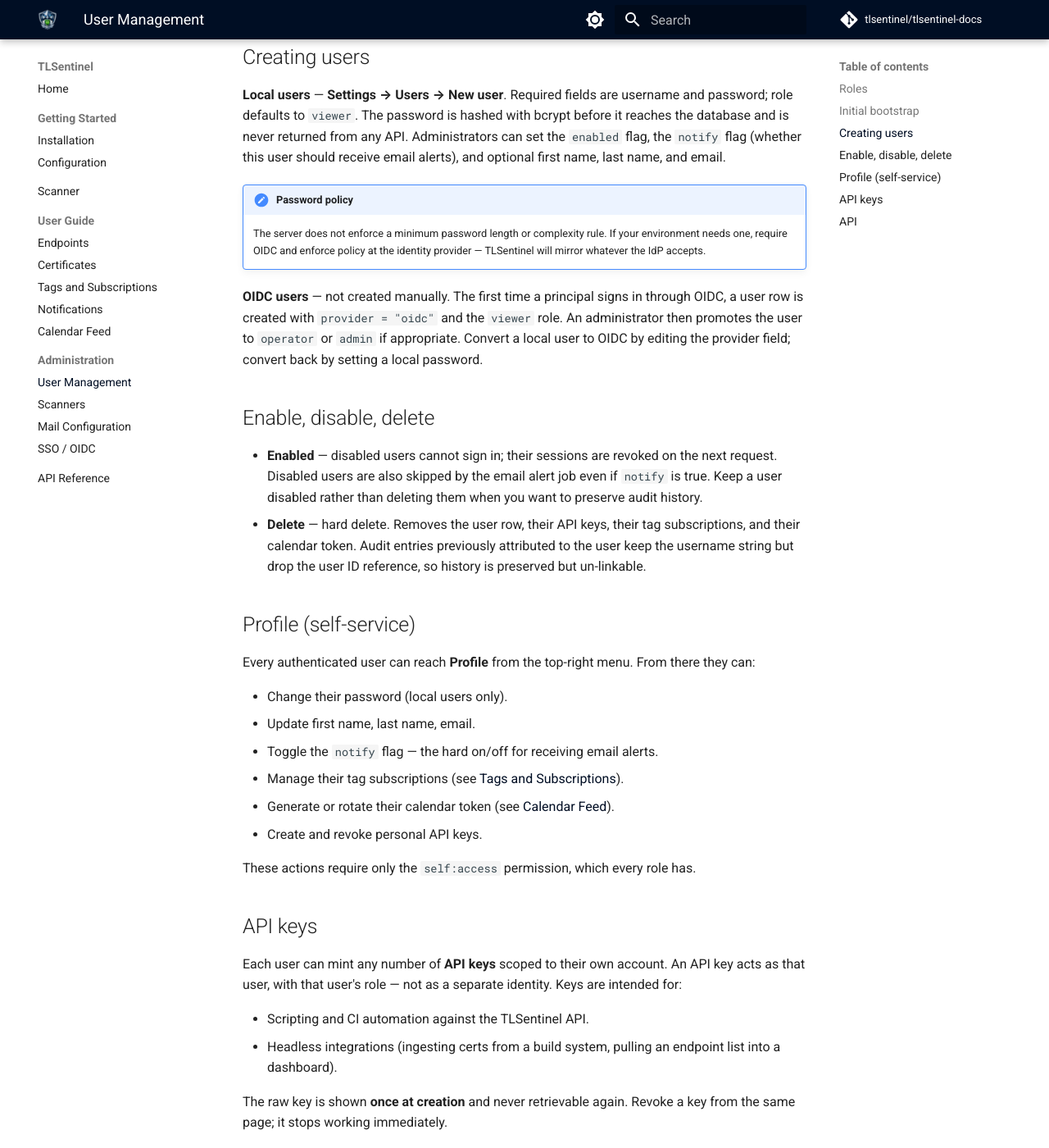
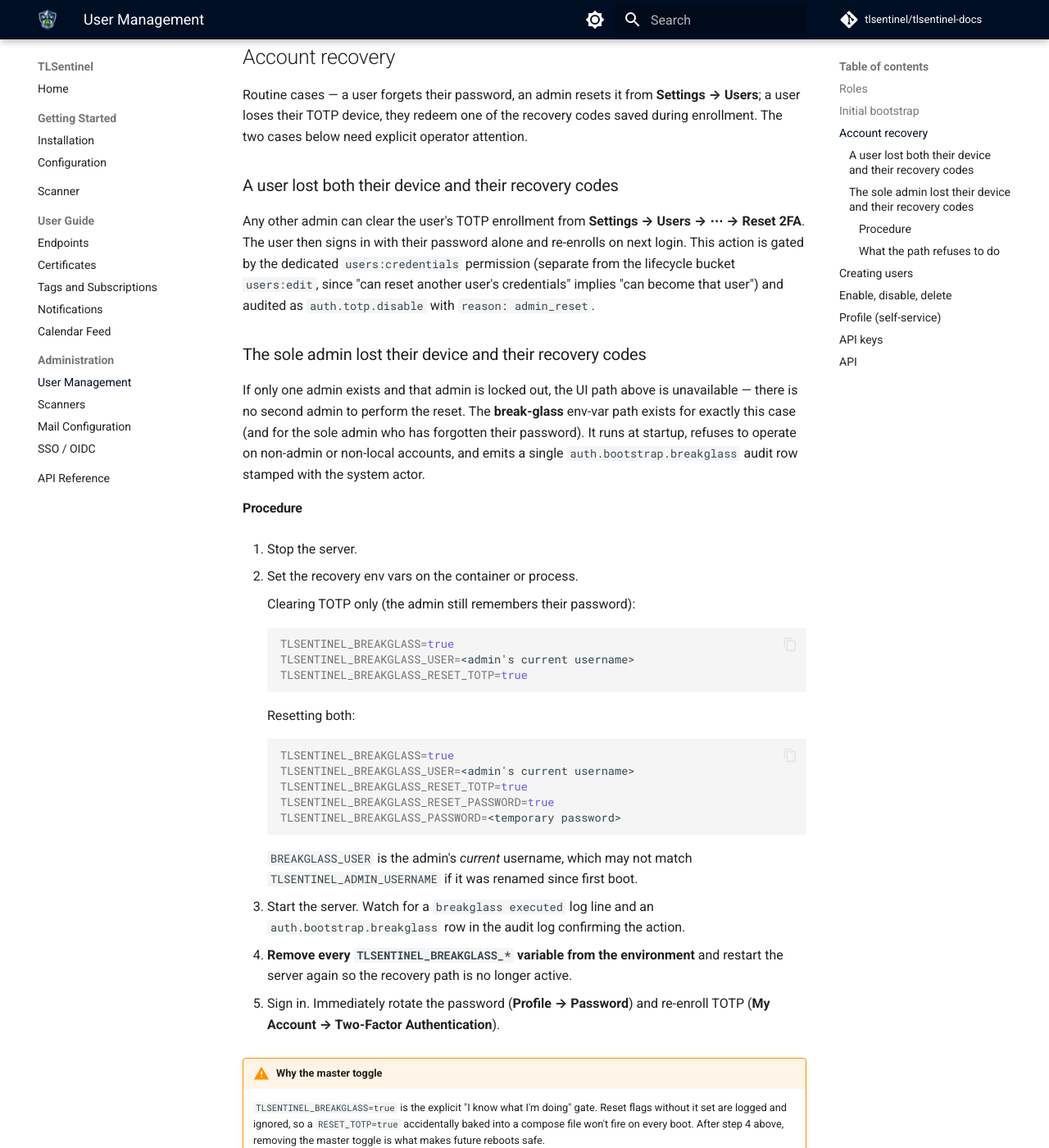
Before and after one commit to TLSentinel/tlsentinel-docs, an MkDocs documentation site: the page built from docs/admin/users.md, in a window 1280 px wide and 1400 px high, scrolled down 1022 px. Shown: the whole window at 82% size. Built offline with MkDocs 1.6.1 and Material for MkDocs 9.7.7, drawn with Linux system fonts in a browser that asks for light colours; comment, search, counter and statistics services are not loaded; some of the changed text lies outside the part shown.

Commit message:
Document break-glass recovery for sole-admin TOTP/password lockout
Adds an Account recovery section to the user-management admin doc
covering both the routine UI-level reset (Settings -> Users -> Reset
2FA, gated by users:credentials) and the env-var break-glass path for
the sole-admin edge case where no second admin exists to perform the
reset. Adds the matching env-var reference and a brief blurb to the
Configuration page so the variables show up alongside the other
TLSENTINEL_* vars.

````diff
--- a/docs/admin/users.md
+++ b/docs/admin/users.md
@@ -33,6 +33,95 @@ environment variables. The user is created as a **local** user with the
   consulted when the users table is empty.
 - Change the bootstrap password at first login (the user is a normal
   local user, self-service password change works).
+
+## Account recovery
+
+Routine cases — a user forgets their password, an admin resets it from
+**Settings → Users**; a user loses their TOTP device, they redeem one
+of the recovery codes saved during enrollment. The two cases below need
+explicit operator attention.
+
+### A user lost both their device and their recovery codes
+
+Any other admin can clear the user's TOTP enrollment from
+**Settings → Users → ⋯ → Reset 2FA**. The user then signs in with their
+password alone and re-enrolls on next login. This action is gated by
+the dedicated `users:credentials` permission (separate from the
+lifecycle bucket `users:edit`, since "can reset another user's
+credentials" implies "can become that user") and audited as
+`auth.totp.disable` with `reason: admin_reset`.
+
+### The sole admin lost their device and their recovery codes
+
+If only one admin exists and that admin is locked out, the UI path
+above is unavailable — there is no second admin to perform the reset.
+The **break-glass** env-var path exists for exactly this case (and for
+the sole admin who has forgotten their password). It runs at startup,
+refuses to operate on non-admin or non-local accounts, and emits a
+single `auth.bootstrap.breakglass` audit row stamped with the system
+actor.
+
+#### Procedure
+
+1. Stop the server.
+
+2. Set the recovery env vars on the container or process.
+
+    Clearing TOTP only (the admin still remembers their password):
+
+    ```bash
+    TLSENTINEL_BREAKGLASS=true
+    TLSENTINEL_BREAKGLASS_USER=<admin's current username>
+    TLSENTINEL_BREAKGLASS_RESET_TOTP=true
+    ```
+
+    Resetting both:
+
+    ```bash
+    TLSENTINEL_BREAKGLASS=true
+    TLSENTINEL_BREAKGLASS_USER=<admin's current username>
+    TLSENTINEL_BREAKGLASS_RESET_TOTP=true
+    TLSENTINEL_BREAKGLASS_RESET_PASSWORD=true
+    TLSENTINEL_BREAKGLASS_PASSWORD=<temporary password>
+    ```
+
+    `BREAKGLASS_USER` is the admin's *current* username, which may not
+    match `TLSENTINEL_ADMIN_USERNAME` if it was renamed since first
+    boot.
+
+3. Start the server. Watch for a `breakglass executed` log line and an
+   `auth.bootstrap.breakglass` row in the audit log confirming the
+   action.
+
+4. **Remove every `TLSENTINEL_BREAKGLASS_*` variable from the
+   environment** and restart the server again so the recovery path is
+   no longer active.
+
+5. Sign in. Immediately rotate the password (**Profile → Password**)
+   and re-enroll TOTP (**My Account → Two-Factor Authentication**).
+
+!!! warning "Why the master toggle"
+    `TLSENTINEL_BREAKGLASS=true` is the explicit "I know what I'm doing"
+    gate. Reset flags without it set are logged and ignored, so a
+    `RESET_TOTP=true` accidentally baked into a compose file won't
+    fire on every boot. After step 4 above, removing the master
+    toggle is what makes future reboots safe.
+
+#### What the path refuses to do
+
+- **Operate on a user that doesn't exist.** Fails loud rather than
+  silently falling through to the first-run create path — if you
+  typo'd the username, you want to know immediately.
+- **Operate on a non-admin account.** Break-glass is a lockout-recovery
+  tool for the sole-admin edge case, not a generic password reset.
+  Reset routine accounts through **Settings → Users**.
+- **Operate on an OIDC account.** Those have no local password to
+  reset and no TOTP enrollment in TLSentinel — recover them at the
+  identity provider.
+
+See
+[Configuration → Break-glass recovery](../getting-started/configuration.md#break-glass-recovery)
+for the full env-var reference.
 
 ## Creating users
 
--- a/docs/getting-started/configuration.md
+++ b/docs/getting-started/configuration.md
@@ -61,6 +61,32 @@ users table is empty:
 Remove `TLSENTINEL_ADMIN_USERNAME` / `TLSENTINEL_ADMIN_PASSWORD` from
 your environment after the first successful start. Change the
 bootstrap admin's password via **Profile → Password**.
+
+### Break-glass recovery
+
+Last-resort env-var path for recovering an admin who lost both their
+TOTP device and their recovery codes (or forgot their password) when
+no second admin exists to perform the reset via the UI. Distinct from
+the bootstrap admin vars above — this runs against an *existing*
+admin and applies a destructive reset.
+
+| Variable | Default | Description |
+|---|---|---|
+| `TLSENTINEL_BREAKGLASS` | — | Master toggle. `true` to apply the configured resets on next startup. Reset flags below without this set are logged and ignored. |
+| `TLSENTINEL_BREAKGLASS_USER` | — | Username of the admin to recover (their *current* username). Required when the master toggle is set. |
+| `TLSENTINEL_BREAKGLASS_RESET_TOTP` | — | `true` to clear the user's TOTP secret and recovery codes. |
+| `TLSENTINEL_BREAKGLASS_RESET_PASSWORD` | — | `true` to reset the user's password to `TLSENTINEL_BREAKGLASS_PASSWORD`. |
+| `TLSENTINEL_BREAKGLASS_PASSWORD` | — | The new password. Required when `RESET_PASSWORD=true`. |
+
+The path refuses to operate on non-admin or non-local (OIDC) accounts,
+fails loud on a typo'd username, and emits a single
+`auth.bootstrap.breakglass` audit row per successful run. After running
+it, **remove every `TLSENTINEL_BREAKGLASS_*` variable** and restart
+once more so the recovery path is no longer active.
+
+See
+[Account recovery](../admin/users.md#account-recovery) for the full
+operator runbook.
 
 ---
 
````
